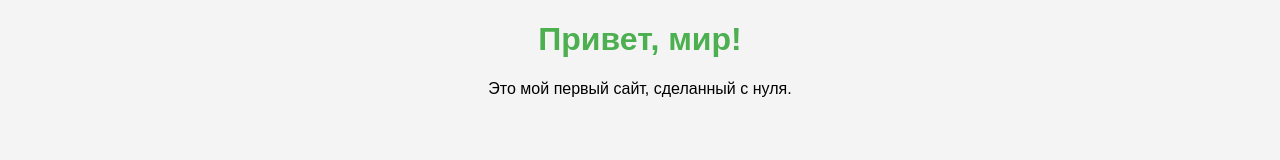
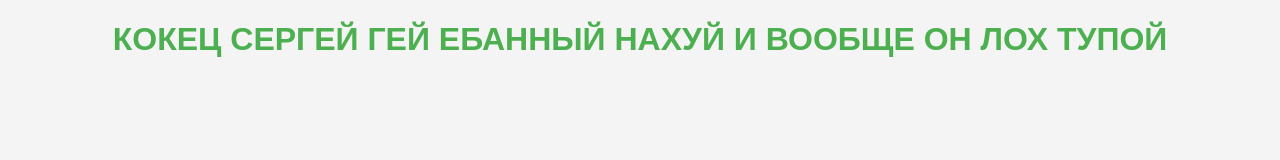
Before and after one commit to ADemonOrig/ad_site_proba1, a plain HTML site: page index.html in a window 1280 px wide. Drawn offline with Linux system fonts and the light colour scheme.

Commit message:
Update index.html

```diff
--- a/index.html
+++ b/index.html
@@ -3,11 +3,10 @@
 <head>
     <meta charset="UTF-8">
     <meta name="viewport" content="width=device-width, initial-scale=1.0">
-    <title>Мой первый сайт</title>
+    <title>lol</title>
 </head>
 <body>
-    <h1>Привет, мир!</h1>
-    <p>Это мой первый сайт, сделанный с нуля.</p>
+    <h1>КОКЕЦ СЕРГЕЙ ГЕЙ ЕБАННЫЙ НАХУЙ И ВООБЩЕ ОН ЛОХ ТУПОЙ</h1>
 </body>
 </html>
 <link rel="stylesheet" href="style.css">
```
